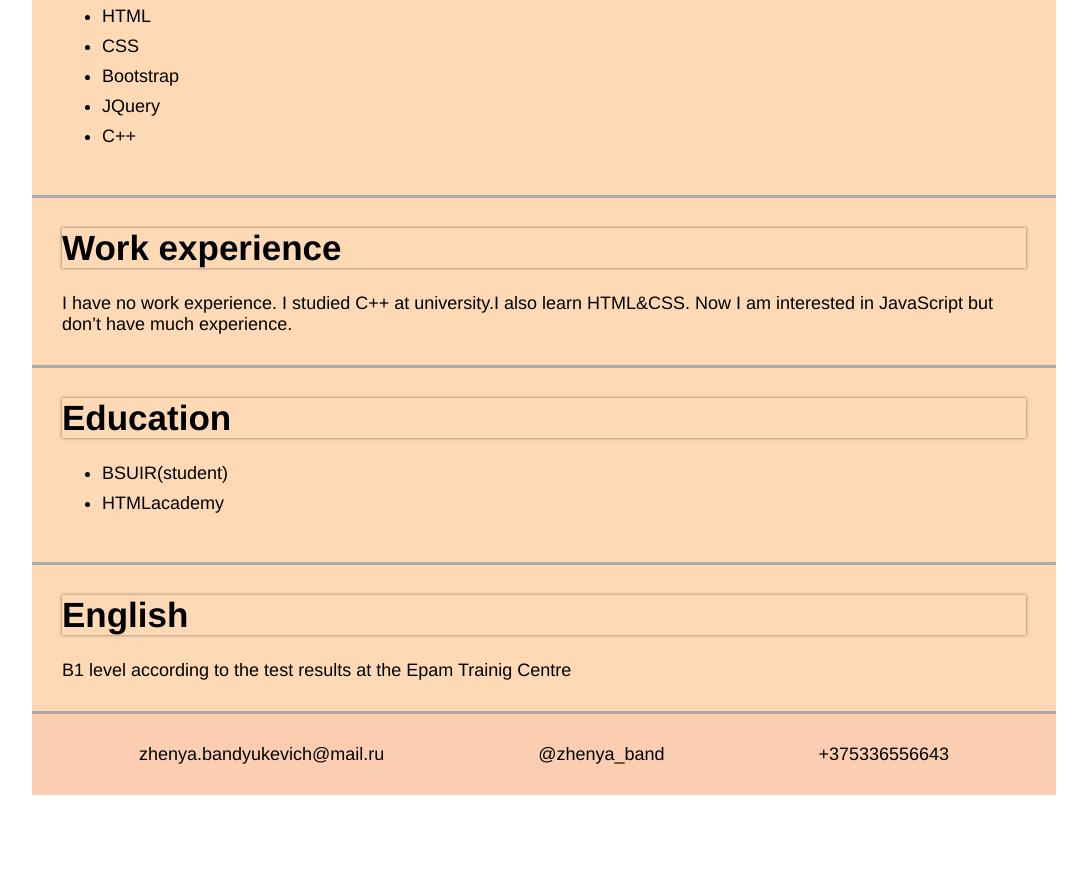
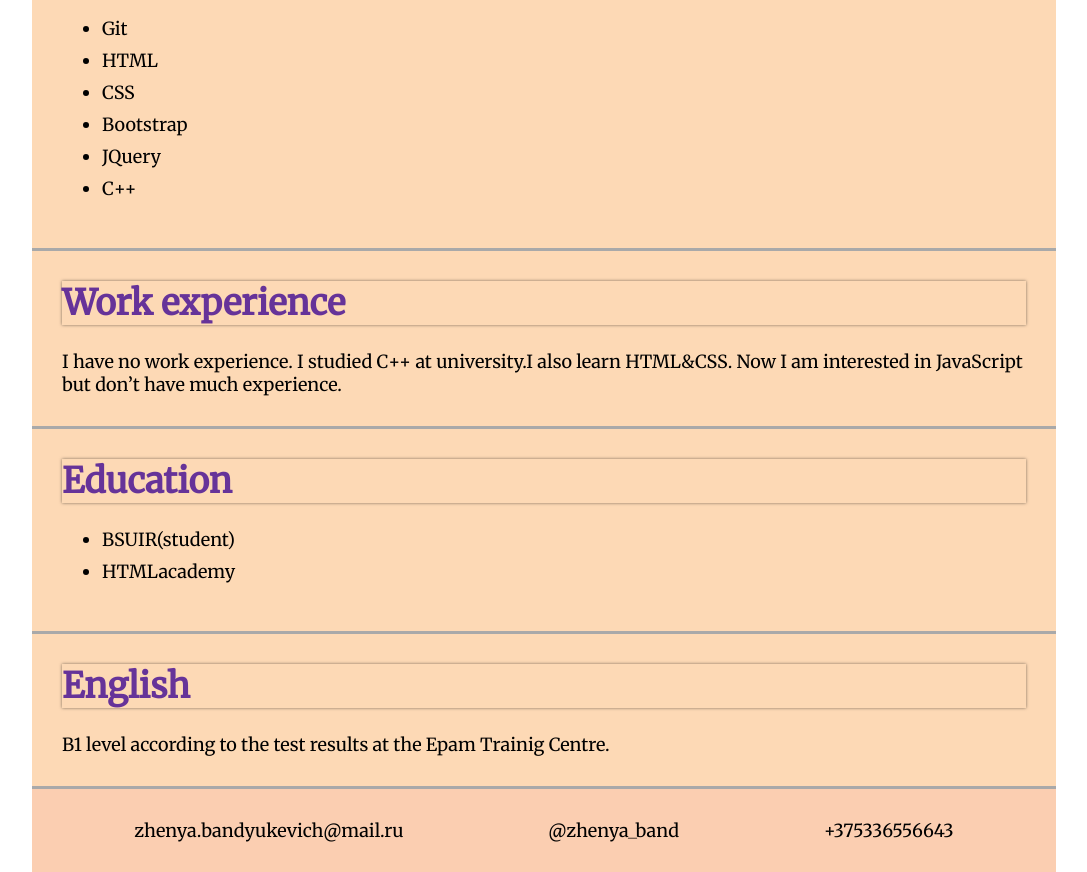
Before and after one commit to zhenya-band/rsschool-cv, a plain HTML site: page index.html in a window 1280 px wide. Shown: the part 771-1643 px from the top of the page, without its empty margins (96-1183 px from the left). Before the commit the page ends 1566 px from the top, so only its background shows below. Drawn offline with Linux system fonts and the light colour scheme.

Commit message:
feat: update fonts

```diff
--- a/index.html
+++ b/index.html
@@ -4,8 +4,9 @@
   <meta charset="UTF-8">
   <meta name="viewport" content="width=device-width, initial-scale=1.0">
   <meta http-equiv="X-UA-Compatible" content="ie=edge">
+  <link href="https://fonts.googleapis.com/css?family=Merriweather&display=swap" rel="stylesheet">
   <link rel="stylesheet" href="style.css">
-  <title>HTML CV</title>
+<title>HTML CV</title>
 </head>
 <body>
   <div class="container">
@@ -39,8 +40,9 @@
         <div class="resume">
           <div class="resume-item">
             <h2 class="resume-item-title">Summary</h2>
-            <p class="text">I am a hard-working person and very motivated to become a front-end developer. I learn HTML, CSS and JS on on different resources.</p>
+            <div class="text">I am a hard-working, stress-resistant, attentive, creative person and very motivated to become a front-end developer. As a junior web developer i’m ready to compete, work overtime, work on mistakes and learn from experience.
           </div>
+        </div>
           <div class="resume-item">
             <h2 class="resume-item-title">Skills</h2>
             <div class="text"><ul>
@@ -67,7 +69,7 @@
           </div>
           <div class="resume-item">
             <h2 class="resume-item-title">English</h2>
-            <div class="text">B1 level according to the test results at the Epam Trainig Centre</div>
+            <div class="text">B1 level according to the test results at the Epam Trainig Centre.</div>
           </div>
 
         </div>
--- a/style.css
+++ b/style.css
@@ -1,7 +1,10 @@
 body{
   margin: 0;
-  font-family: "Helvetica", "Arial", sans-serif;
+  font-family: "Merriweather", "Arial", sans-serif;
   font-size: 18px;
+}
+main{
+  background-color: #FDD9B5
 }
 
 h1, h2, h3, h4, h5, h6 {
@@ -28,9 +31,7 @@ a:hover{
     justify-content: space-around;
     background-color: #FBCEB1;
   }
-  .header-photo{
 
-  }
   .name{
     margin-bottom: 65px;
     color: #6D6552;
@@ -51,9 +52,7 @@ a:hover{
 .header-link:hover {
   color: white;
 }
-main{
-  background-color: #FDD9B5
-}
+
 .resume-item{
   padding: 30px;
   border-top: 3px solid #A9A9A9;
@@ -62,7 +61,11 @@ main{
 .resume-item-title{
   font-size: 35px;
   margin-bottom: 25px;
+  color: rebeccapurple;
   box-shadow: 0 0 3px rgba(0,0,0,0.5);
+}
+.text{
+  border-bottom: 50px;
 }
 
 .footer{
@@ -75,9 +78,6 @@ main{
 
 }
 
-.footer-item{
-
-}
  .footer-link{
   text-decoration: none;
    color: black;
```
